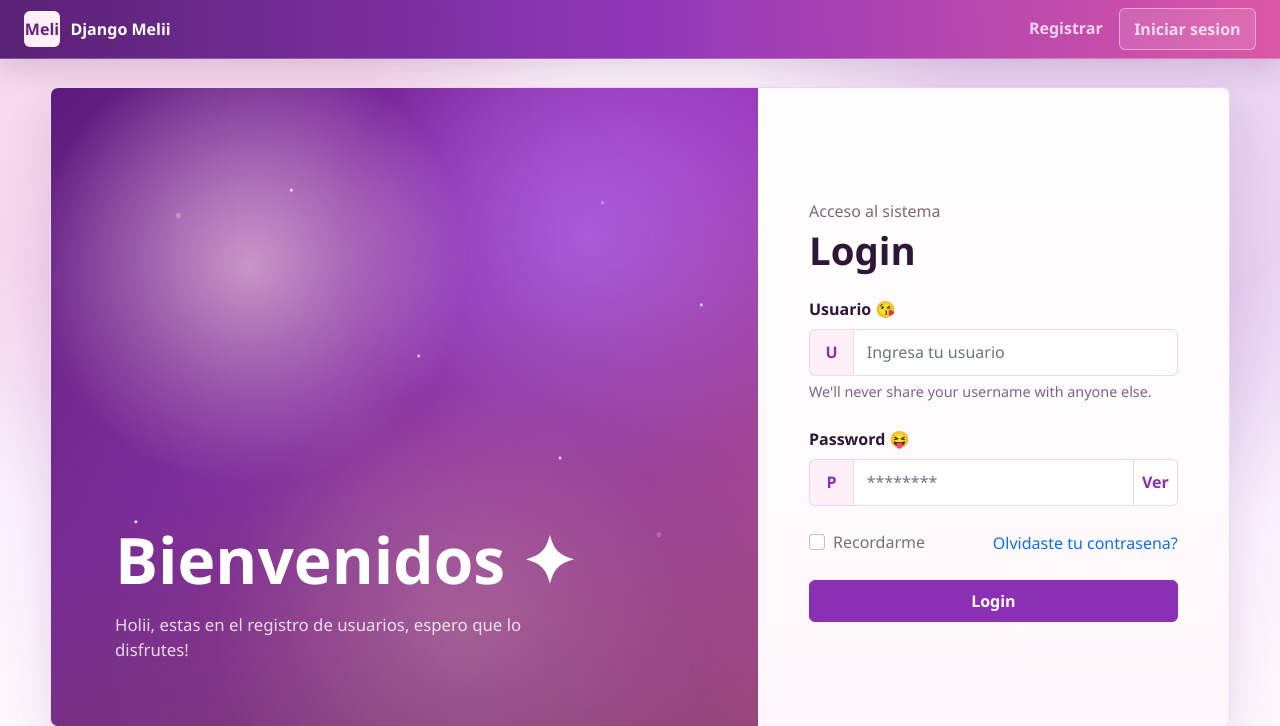
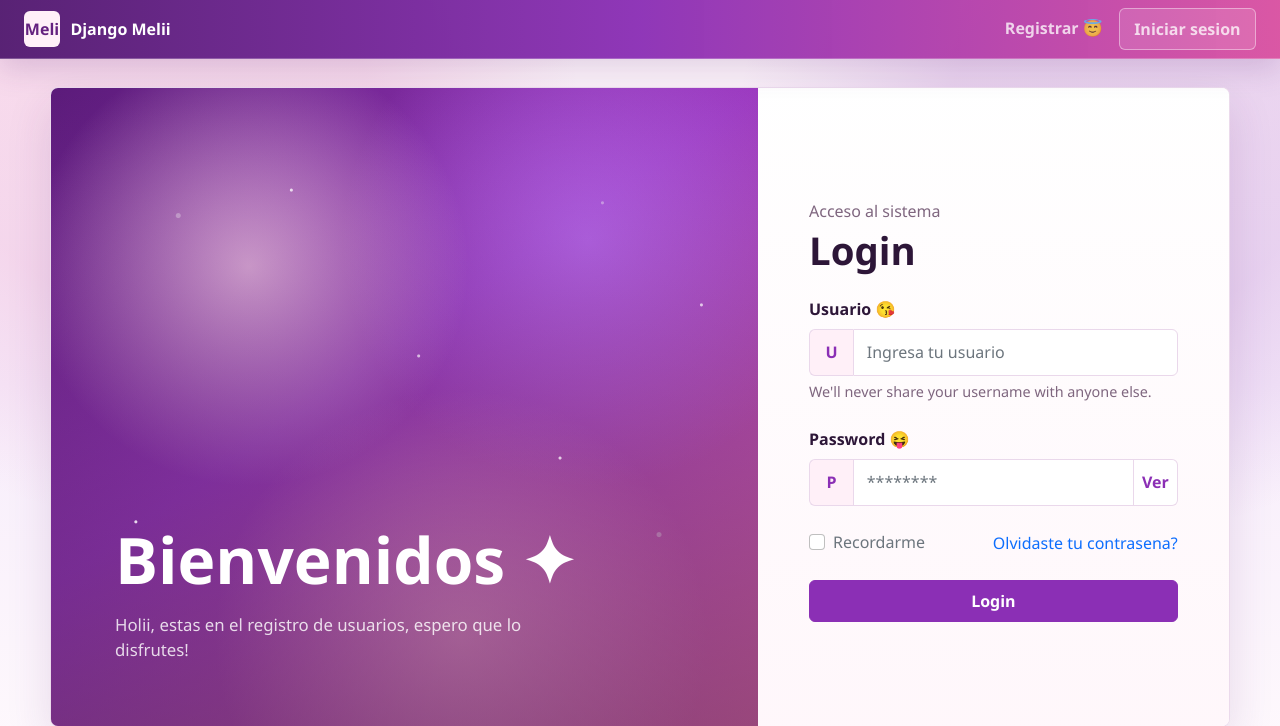
Before and after one commit to meli11787/Usuarios, a Django app: page / in a window 1280 px wide. Shown: the top 726 px of the page. Run offline with Django 4.2, Linux system fonts and the light colour scheme; data that the repository does not hold is empty; some libraries are stand-ins or nearby versions.

```diff
--- a/dcrm/website/templates/navbar.html
+++ b/dcrm/website/templates/navbar.html
@@ -62,7 +62,7 @@
                     </li>
                 {% else %}
                     <li class="nav-item">
-                        <a class="nav-link" href="{% url 'register' %}">Registrar</a>
+                        <a class="nav-link" href="{% url 'register' %}">Registrar 😇</a>
                     </li>
                     <li class="nav-item">
                         <a class="nav-link crm-nav-action" href="{% url 'home' %}">Iniciar sesion</a>
```
